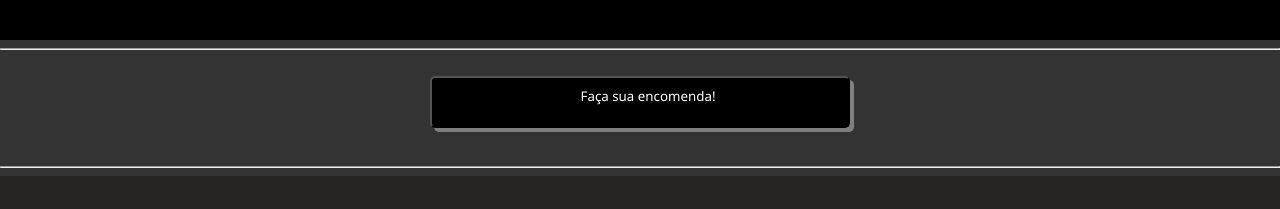
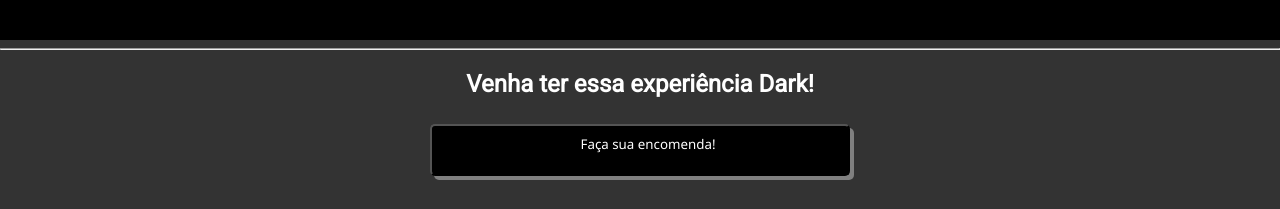
Before and after one commit to camposcaique/Dark_Cake_Project, a plain HTML site: page index.html in a window 1280 px wide. Shown: the part 1735-1944 px from the top of the page. Drawn offline with Linux system fonts and the light colour scheme.

Commit message:
fim do projeto

```diff
--- a/index.html
+++ b/index.html
@@ -147,10 +147,11 @@
     <hr>
 
     <!--BOTÃO DE ENCOMENDA-->
-<section>
-    <div class="btn-encomenda">
-        <button><a href="https://api.whatsapp.com/send?phone=5511997028406" target="_blank">Faça sua encomenda!</a>
-    </div>
+    <section>
+        <div class="btn-encomenda">
+            <h1>Venha ter essa experiência Dark!</h1>
+            <button><a href="https://api.whatsapp.com/send?phone=5511997028406" target="_blank">Faça sua encomenda!</a>
+        </div>
 
 </section>
 </button>
--- a/styles.css
+++ b/styles.css
@@ -421,3 +421,8 @@ button:hover a {
     text-decoration: none;
 
 }
+
+section h1 {
+    text-align: center;
+    color: white;
+}
```
